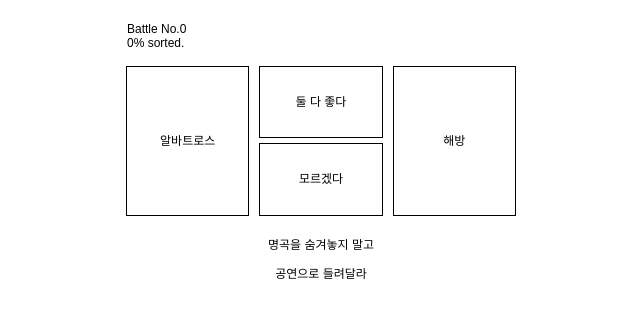
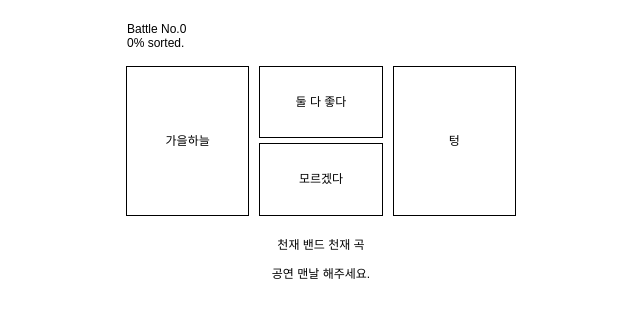
Before and after one commit to moondal80/ooo-sort, a plain HTML site: page index.html in a window 1280 px wide. Shown: the full height of the page, 319-959 px from the left. Drawn offline with Linux system fonts and the light colour scheme.

Commit message:
Commit changes
Commit changes

```diff
--- a/index.html
+++ b/index.html
@@ -2,7 +2,7 @@
 <html lang="ko">
 <head>
   <meta http-equiv="Content-Type" content="text/html; charset=UTF-8">
-  <title>모브닝 노래 취향 소트</title>
+  <title>O.O.O 노래 취향 소트</title>
   <style type="text/css">
     /* ——— 전체 레이아웃 ——— */
     body {
@@ -20,7 +20,6 @@
       border-spacing: 10px 5px;
       font-size: 12px;
       line-height: 1.2;             /* 조금 촘촘하게 */
-      table-layout: fixed;
     }
     #battleNumber {
       padding-bottom: 10px;
@@ -79,68 +78,42 @@
       <td id="battleNumber" colspan="3">&nbsp;</td>
     </tr>
     <tr>
-      <td id="leftField" rowspan="2" onclick="if(!finishFlag) sortList(-1);">&nbsp;</td>
-      <td class="middleField" onclick="if(!finishFlag) sortList(0);">둘 다 좋다</td>
-      <td id="rightField" rowspan="2" onclick="if(!finishFlag) sortList(1);">&nbsp;</td>
+      <td id="leftField" rowspan="2" onclick="if(!finishFlag) sortList(-1);">
+        &nbsp;
+      </td>
+      <td class="middleField" onclick="if(!finishFlag) sortList(0);">
+        둘 다 좋다
+      </td>
+      <td id="rightField" rowspan="2" onclick="if(!finishFlag) sortList(1);">
+        &nbsp;
+      </td>
     </tr>
     <tr>
-      <td class="middleField" onclick="if(!finishFlag) sortList(0);">모르겠다</td>
+      <td class="middleField" onclick="if(!finishFlag) sortList(0);">
+        모르겠다
+      </td>
     </tr>
   </table>
 
   <div id="resultField">
-    <p>명곡을 숨겨놓지 말고</p>
-    <p>공연으로 들려달라</p>
+    <p>천재 밴드 천재 곡</p>
+    <p>공연 맨날 해주세요.</p>
     <button class="copy-btn" id="copyBtn" onclick="copyResult()">결과 복사하기</button>
   </div>
 
   <script type="text/javascript">
-  var namMember = [
-    "Silly Man",
-    "You are a Rainbow",
-    "Touch me Lady",
-    "TURNING LIGHT",
-    "GOT TO BE WILD",
-    "FOR A BETTER NOW",
-    "LITTLE FIGHTERS",
-    "DELAYED LETTER",
-    "Maxic",
-    "외",
-    "그날의 우리는 오늘과 같을 수 있을까",
-    "내가 있을게",
-    "0415",
-    "EbM (Bonus Track)",
-    "You're A Rainbow (Bonus Track)",
-    "폼페이 (Love Is Forever)",
-    "내가 사랑한 모든 것들은 나를 눈물짓게 할 테니까",
-    "칵테일 얼음이 녹기 전에",
-    "극야 (極夜)",
-    "Interlude",
-    "마젤란",
-    "사해",
-    "3-1",
-    "너와의 이야기",
-    "나 홀로 마음껏 그대를 사랑하는 밤",
-    "우리에게 아픔이 필요한 이유",
-    "여우비",
-    "봄날의 우리",
-    "빛나는 별은 내 것이 아니었음을",
-    "원탁의 기사",
-    "너의 이름, 청춘",
-    "어제를 사는 사람",
-    "보통의 외로움",
-    "발사",
-    "ADAM",
-    "DAEDLINE",
-    "사이렌",
-    "괴물",
-    "메딕 (Feat. ADORA)",
-    "알바트로스",
-    "해방",
-    "안식",
-    "테리어",
-    "낙화"
-  ];
+    // — 노래 제목 전부 나열 —
+    var namMember = [
+      "0503 신곡","사랑이란 선 하나 긋고서","비가 오는 날에","생각이 나잖아",
+      "아침","거짓말","눈이 마주쳤을 때","잔","모래","소녀와 개","빈","지난, 아침",
+      "나는 왜","혹은 진실","밤과 마음","내일 아침","푸른달","별",
+      "너의 어젠, 나의 오늘","우리는 영문도 모른 채","시소","꽃(개화)",
+      "골목길이 끝나는 곳","?(물음표)","너와 나","도미노","숨바꼭질",
+      "방, 비","언제나 그랬듯","어떤 걸까","사랑에 어리석은 난","앞으로",
+      "모래에게","Surfer's High","GO!DO!RIGHT!","윤월의 밤","섬",
+      "섬좌표","마음이 그래","가을하늘","텅",
+      "봄, 너, 사랑의 시작","쉬어가","둘 위해서만"
+    ];
 
     // — 내부 변수 —
     var lstMember = [], parent = [], equal = [], rec = [];
@@ -148,54 +121,54 @@
     var numQuestion, totalSize, finishSize, finishFlag;
 
     function initList() {
-      lstMember = [namMember.map(function(_, i){ return i; })];
+      lstMember = [namMember.map(function(_,i){return i;})];
       parent   = [-1];
       totalSize = 0;
-      for (var i = 0; i < lstMember.length; i++) {
+      for(var i=0;i<lstMember.length;i++){
         var arr = lstMember[i];
-        if (arr.length >= 2) {
-          var mid = Math.ceil(arr.length / 2);
-          lstMember.push(arr.slice(0, mid)); parent.push(i); totalSize += mid;
-          lstMember.push(arr.slice(mid));    parent.push(i); totalSize += arr.length - mid;
+        if(arr.length>=2){
+          var mid = Math.ceil(arr.length/2);
+          lstMember.push(arr.slice(0,mid)); parent.push(i); totalSize+=mid;
+          lstMember.push(arr.slice(mid));   parent.push(i); totalSize+=arr.length-mid;
         }
       }
       rec    = Array(namMember.length).fill(0);
-      equal  = Array(namMember.length + 1).fill(-1);
-      cmp1   = lstMember.length - 2;
-      cmp2   = lstMember.length - 1;
+      equal  = Array(namMember.length+1).fill(-1);
+      cmp1   = lstMember.length-2;
+      cmp2   = lstMember.length-1;
       head1  = head2 = nrec = numQuestion = finishSize = 0;
       finishFlag = false;
     }
 
-    function appendFrom(idx, pos) {
+    function appendFrom(idx,pos){
       rec[nrec++] = lstMember[idx][pos];
     }
 
-    function sortList(flag) {
-      if (flag < 0)      appendFrom(cmp1, head1++);
-      else if (flag > 0) appendFrom(cmp2, head2++);
+    function sortList(flag){
+      if(flag<0)      appendFrom(cmp1, head1++);
+      else if(flag>0) appendFrom(cmp2, head2++);
       else {
         appendFrom(cmp1, head1++);
-        equal[ rec[nrec - 1] ] = lstMember[cmp2][head2];
+        equal[ rec[nrec-1] ] = lstMember[cmp2][head2];
         appendFrom(cmp2, head2++);
       }
       // 남은 처리
-      while (head1 < lstMember[cmp1].length && head2 == lstMember[cmp2].length)
+      while(head1<lstMember[cmp1].length && head2==lstMember[cmp2].length)
         appendFrom(cmp1, head1++);
-      while (head2 < lstMember[cmp2].length && head1 == lstMember[cmp1].length)
+      while(head2<lstMember[cmp2].length && head1==lstMember[cmp1].length)
         appendFrom(cmp2, head2++);
       // 병합 완료
-      if (head1 == lstMember[cmp1].length && head2 == lstMember[cmp2].length) {
+      if(head1==lstMember[cmp1].length && head2==lstMember[cmp2].length){
         var p = parent[cmp1];
-        lstMember[p] = rec.slice(0, lstMember[cmp1].length + lstMember[cmp2].length);
+        lstMember[p] = rec.slice(0,lstMember[cmp1].length+lstMember[cmp2].length);
         lstMember.pop(); lstMember.pop();
         parent.pop(); parent.pop();
-        cmp1 -= 2; cmp2 -= 2;
-        head1 = head2 = nrec = 0;
+        cmp1-=2; cmp2-=2;
+        head1=head2=nrec=0;
         rec.fill(0);
       }
       finishSize = nrec;
-      if (cmp1 < 0) {
+      if(cmp1<0){
         showResult();
         finishFlag = true;
       } else {
@@ -203,9 +176,9 @@
       }
     }
 
-    function showImage() {
+    function showImage(){
       document.getElementById('battleNumber').innerHTML =
-        "Battle No." + numQuestion + "<br>" + Math.floor(finishSize * 100 / totalSize) + "% sorted.";
+        "Battle No."+numQuestion+"<br>"+Math.floor(finishSize*100/totalSize)+"% sorted.";
       numQuestion++;
       document.getElementById('leftField').textContent =
         namMember[lstMember[cmp1][head1]];
@@ -213,18 +186,18 @@
         namMember[lstMember[cmp2][head2]];
     }
 
-    function showResult() {
+    function showResult(){
       var str = '<table style="width:200px;margin:0 auto;border-collapse:collapse;">'
               + '<tr><td style="background:#000;color:#fff;text-align:center;">순위</td>'
               + '<td style="background:#000;color:#fff;text-align:center;">이름</td></tr>';
-      var rank = 1, same = 1;
-      for (var i = 0; i < namMember.length; i++) {
+      var rank=1, same=1;
+      for(var i=0;i<namMember.length;i++){
         str += '<tr><td style="border:1px solid #000;text-align:right;padding:2px 5px;">'
-             + rank + '</td><td style="border:1px solid #000;padding:2px 5px;">'
+             + rank +'</td><td style="border:1px solid #000;padding:2px 5px;">'
              + namMember[lstMember[0][i]] + '</td></tr>';
-        if (i < namMember.length - 1) {
-          if (equal[lstMember[0][i]] == lstMember[0][i+1]) same++;
-          else { rank += same; same = 1; }
+        if(i<namMember.length-1){
+          if(equal[lstMember[0][i]]==lstMember[0][i+1]) same++;
+          else { rank+=same; same=1; }
         }
       }
       str += '</table>';
@@ -233,7 +206,7 @@
       document.getElementById('copyBtn').style.display = 'inline-block';
     }
 
-    function copyResult() {
+    function copyResult(){
       var txt = document.getElementById('resultField').innerText;
       navigator.clipboard.writeText(txt)
         .then(function(){ alert('결과가 복사되었습니다!'); })
```
